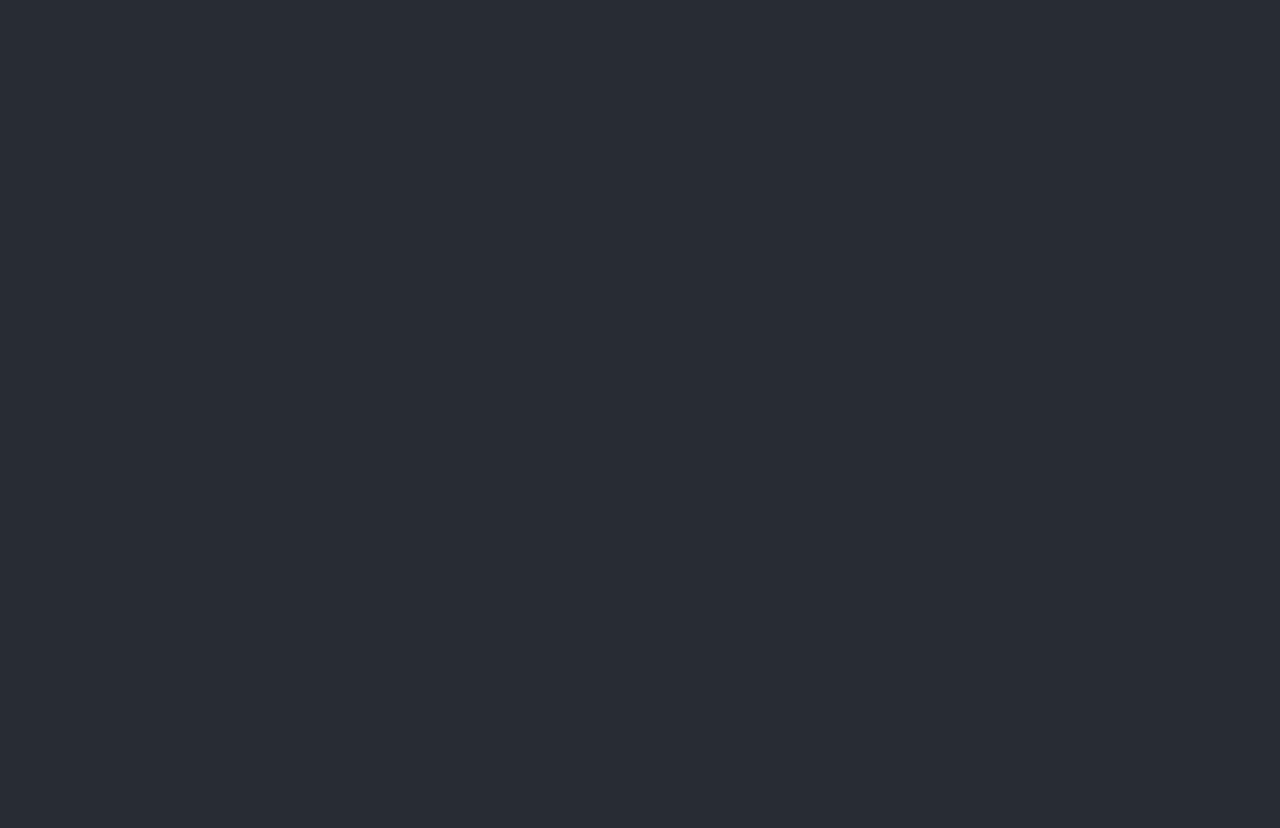
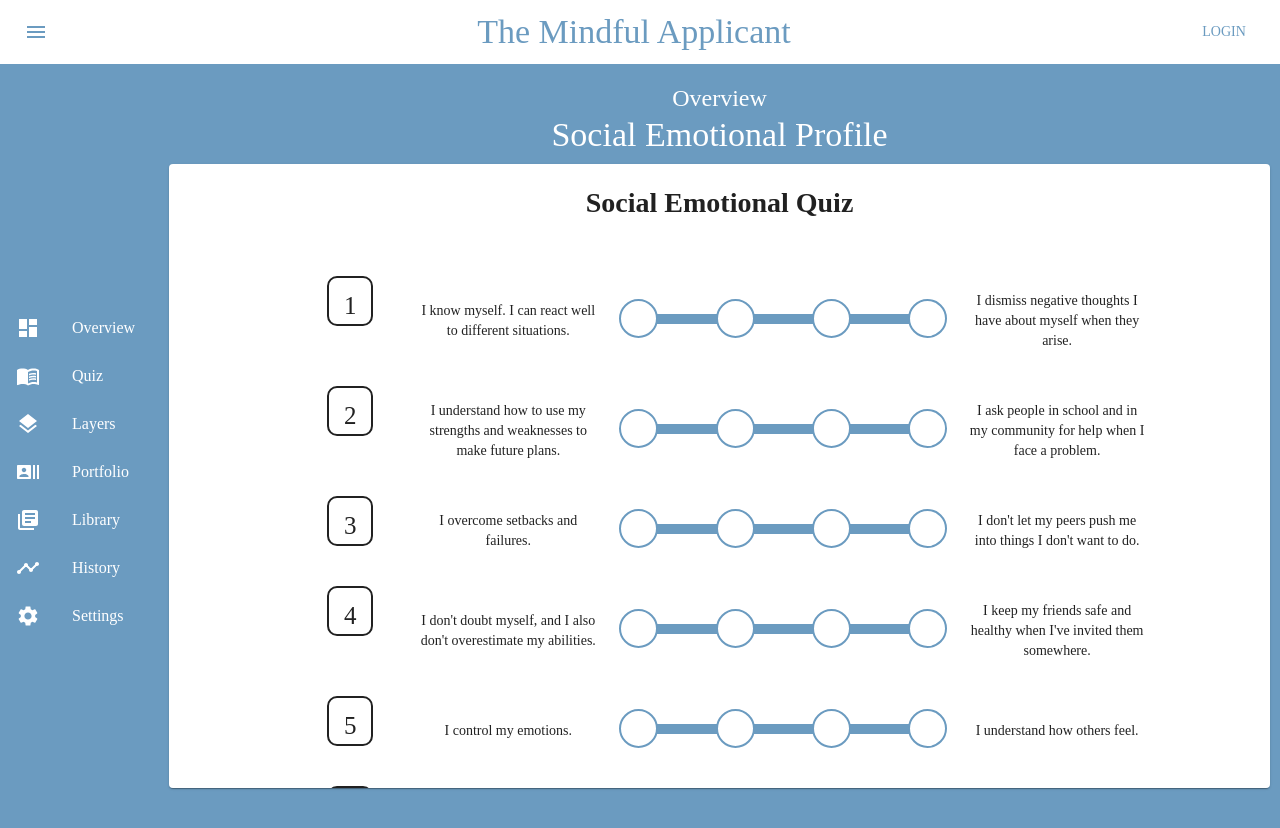
Before and after one commit to skarim9/The-Mindful-Applicant, a React (Create React App) app: page / in a window 1280 px wide. Shown: the top 828 px of the page. Before the commit the page ends 800 px from the top, so only its background shows below. Built offline with nearby package versions, Linux system fonts and the light colour scheme.

Commit message:
integrated quiz with existing frontend

```diff
--- a/src/App.tsx
+++ b/src/App.tsx
@@ -10,7 +10,58 @@ import PointsAllocation from './points-allocation/PointsAllocation';
 import SignIn from './login/login';
 import SignUp from './signup/Signup';
 
+import { createStyles, makeStyles, Theme } from '@material-ui/core/styles';
+
+import Navbar from './profile/NavBar';
+import Drawer from './profile/Drawer';
+
+import Paper from '@material-ui/core/Paper';
+import Button from '@material-ui/core/Button';
+import Typography from '@material-ui/core/Typography';
+
+
+import { createMuiTheme, MuiThemeProvider } from '@material-ui/core/styles';
+import { CssBaseline } from '@material-ui/core';
+
+
+const theme = createMuiTheme({
+  palette: {
+    primary: {
+      main: '#6B9BC0',
+      contrastText: '#fff',
+    },
+    secondary: {
+      main: '#97B695',
+      contrastText: '#fff',
+    },
+  },
+  typography: {
+    fontFamily: [
+      'Palanquin',
+      'Montserra',
+    ].join(','),
+  }
+});
+
+
+const useStyles = makeStyles((theme: Theme) =>
+  createStyles({
+    root: {
+      display: 'flex',
+      alignContent: 'column',
+      backgroundColor: '#6B9BC0',
+      height: '100vh',
+    },
+    container: {
+      height: '100vh',
+      width: '100vh'
+    }
+  }),
+);
+
 function App() {
+  const classes = useStyles();
+
   return (
     <div className="App">
 
@@ -29,6 +80,23 @@ function App() {
           </div>
         </BrowserRouter>
 
+        <div>
+      <Navbar />
+      <div className={classes.root}>
+          <Drawer />
+          <MuiThemeProvider theme={theme}>
+            <CssBaseline />
+            <div style = {{width:"100%", margin:'10px'}}>
+              <Typography variant="h5" style={{color: "#FFFFFF", paddingTop: theme.spacing(1)}}>Overview</Typography>
+              <Typography variant="h4" style={{color: "#FFFFFF", paddingBottom: theme.spacing(1)}}>Social Emotional Profile</Typography>
+              <Paper style={{width: '100%', height: '80%', alignContent: 'center', justifyContent: 'center', overflow: 'auto'}}>
+                <Quiz/>
+              </Paper>
+            </div>
+          </MuiThemeProvider>
+      </div>
+    </div>
+
 
 
       </div>
```
